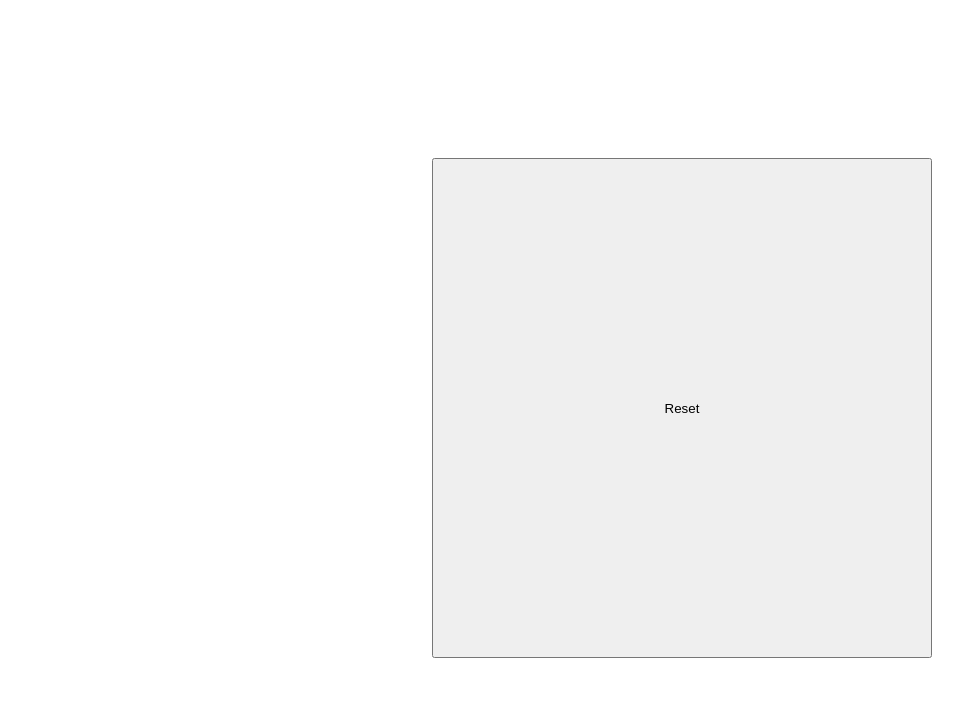
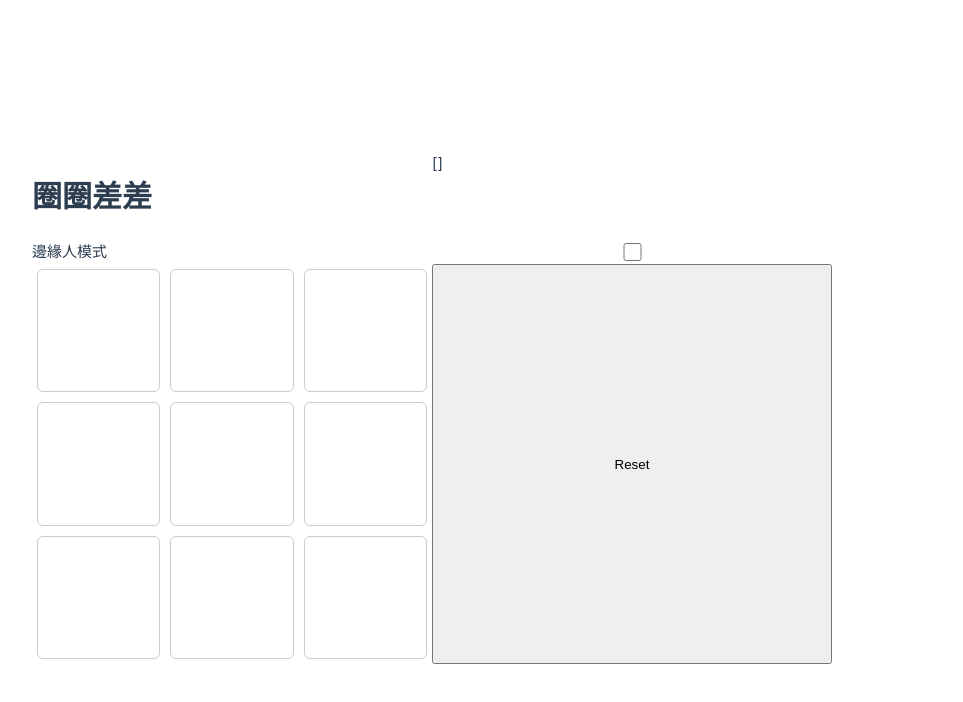
Before and after one commit to lucashsu95/tic-tac-toe, a Vue app: page / in a window 1280 px wide. Shown: the top 702 px of the page, without its empty margins (208-1171 px from the left). Built offline with nearby package versions, Linux system fonts and the light colour scheme.

Commit message:
Finish v1

```diff
--- a/src/App.vue
+++ b/src/App.vue
@@ -1,47 +1,100 @@
 <script setup>
 import { ref } from 'vue'
+const isWin = ref(null)
 
-const isWin = ref(null);
-const wins = ref(['123', '456', '789', '147', '258', '369', '159', '357']);
+const robotMod = ref(false)
+const clickOrder = ref([])
+let flag = true
 
 const userClick = (e) => {
-  if (isWin.value) return
-  if (e.target.textContent) return
-  e.target.textContent = 'X'
+  if (isWin.value || e.target.textContent) return
+
+  if (robotMod.value) {
+    e.target.textContent = 'X'
+    setTimeout(() => {
+      robotClick()
+    }, 200)
+  } else {
+    e.target.textContent = flag ? 'X' : 'O'
+    flag = !flag
+  }
+  checkOrder(e.target.dataset.key)
   checkWin()
 }
 
+const robotClick = () => {
+  if (isWin.value) return
+  const divs = [...document.querySelectorAll('.box > div')]
+  const can = divs.filter((x) => x.textContent === '')
+  const rand = Math.floor(Math.random() * can.length)
+
+  can[rand].textContent = 'O'
+  checkOrder(can[rand].dataset.key)
+  checkWin()
+}
+
+const checkOrder = (key) => {
+  clickOrder.value.push(key)
+
+  if (clickOrder.value.length > 6) {
+    const remove = clickOrder.value.shift()
+    document.querySelector(`[data-key='${remove}']`).textContent = ''
+  }
+}
+
+const wins = ['123', '456', '789', '147', '258', '369', '159', '357']
 const checkWin = () => {
   const divs = [...document.querySelectorAll('.box > div')]
-  const o = divs.filter(x => x.textContent === 'O').map(x => x.dataset.key).join('')
-  const x = divs.filter(x => x.textContent === 'X').map(x => x.dataset.key).join('')
-  for (let win of wins.value) {
+  const o = divs
+    .filter((x) => x.textContent === 'O')
+    .map((x) => x.dataset.key)
+    .join('')
+  const x = divs
+    .filter((x) => x.textContent === 'X')
+    .map((x) => x.dataset.key)
+    .join('')
+  for (let win of wins) {
     const [a, b, c] = win.split('')
     const check = (n) => n.includes(a) && n.includes(b) && n.includes(c)
     isWin.value = check(o) ? 'O' : check(x) ? 'X' : null
     if (isWin.value) break
   }
 }
+
 const resetGame = () => {
-  isWin.value = null;
-  [...document.querySelectorAll('.box > div')].map(x => x.textContent = '')
+  isWin.value = null
+  ;[...document.querySelectorAll('.box > div')].map((x) => (x.textContent = ''))
 }
 </script>
 
 <template>
-  <div v-show="isWin">{{ isWin }} Win!</div>
-  <div class="box d-grid border">
-    <div v-for="i in 9" @click="userClick" :data-key="i"
-         class="border display-3 d-flex justify-content-center align-items-center"></div>
+  <h1>圈圈差差</h1>
+  {{ clickOrder }}
+  <label for="robotMod">邊緣人模式</label><input type="checkbox" v-model="robotMod" id="robotMod" />
+  <h2 v-show="isWin">{{ isWin }} Win!</h2>
+  <div class="box">
+    <div v-for="i in 9" :key="i" @click="userClick" :data-key="i"></div>
   </div>
   <button class="btn btn-primary mt-3" @click="resetGame">Reset</button>
 </template>
 
 <style>
 .box {
-  width: 500px;
-  height: 500px;
+  display: grid;
+  width: 400px;
+  height: 400px;
   grid-template-columns: repeat(3, 1fr);
   grid-template-rows: repeat(3, 1fr);
+
+  & > div {
+    font-size: 48px;
+    border: 1px solid #ccc;
+    margin: 5px;
+    border-radius: 0.375rem;
+    display: flex;
+    justify-content: center;
+    align-items: center;
+    transition: 0.5s;
+  }
 }
 </style>
```
